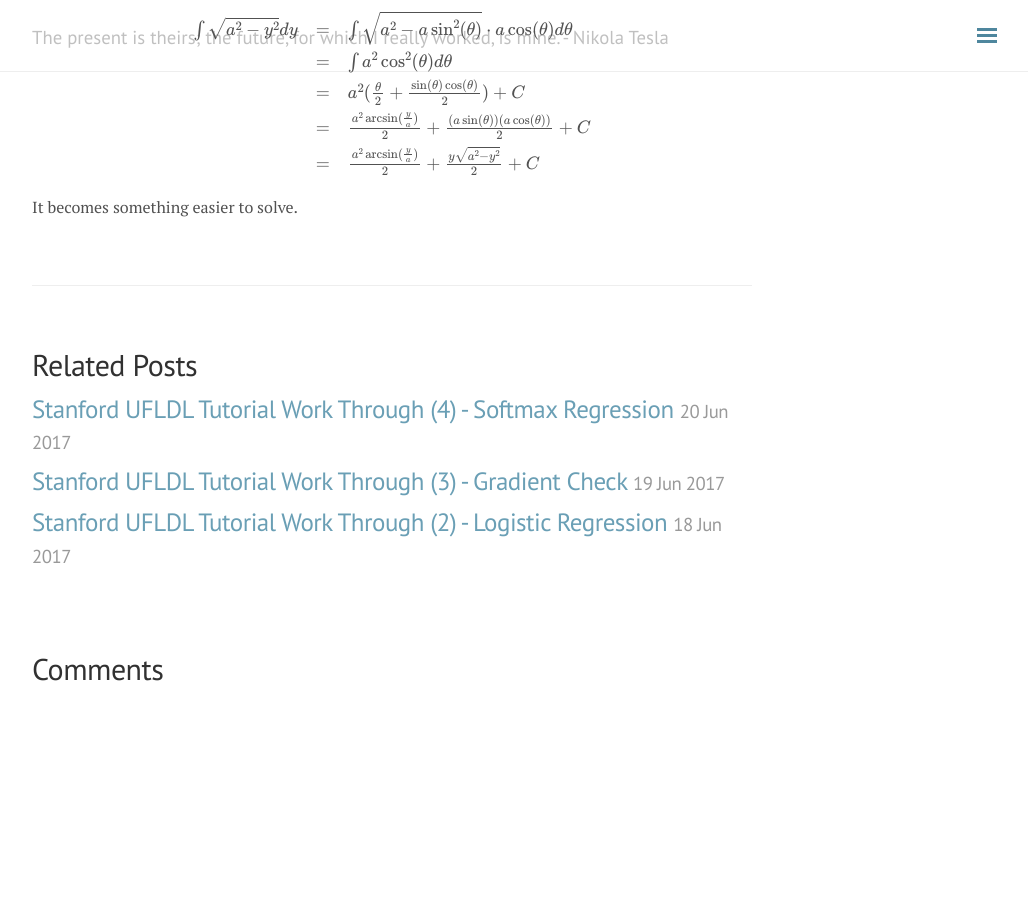
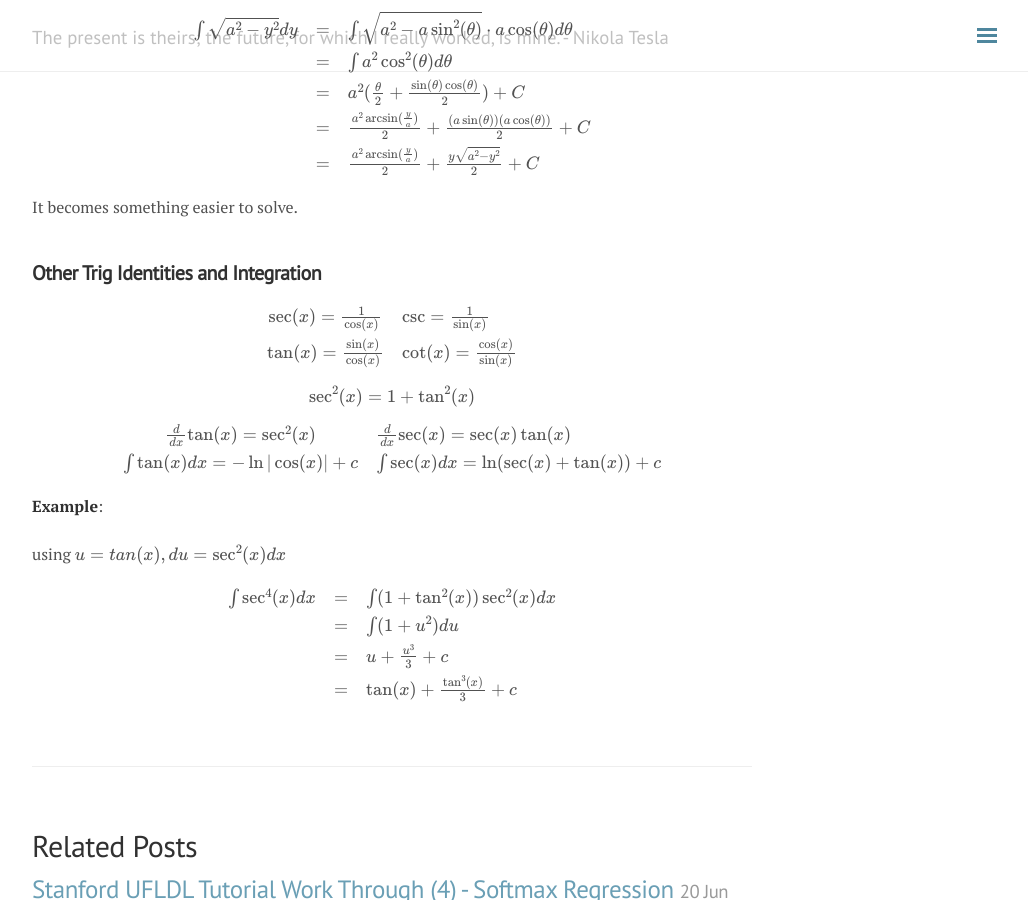
Before and after one commit to andylikescodes/andylikescodes.github.io, a Jekyll site: the page built from _posts/2017-06-19-Refresh-on-Trig-Identities-Integrals-Substitutions.md, in a window 1280 px wide and 900 px high, scrolled down 2535 px. Shown: the whole window, without its empty margins (248-1276 px from the left). Built offline with Jekyll 4.4.1, drawn with Linux system fonts in a browser that asks for light colours; nearby versions of some CDN libraries; formulas are drawn with MathJax 3; comment, search, counter and statistics services are not loaded; before the commit the page ends 3232 px from its top, so only the background shows below that.

Commit message:
trg edited

```diff
--- a/_posts/2017-06-19-Refresh-on-Trig-Identities-Integrals-Substitutions.md
+++ b/_posts/2017-06-19-Refresh-on-Trig-Identities-Integrals-Substitutions.md
@@ -108,3 +108,26 @@ $$\begin{array}{ccl}
 \end{array}$$
 
 It becomes something easier to solve.
+
+## Other Trig Identities and Integration
+
+$$\begin{array}{cl}\sec(x)=\frac{1}{\cos(x)}&\csc=\frac{1}{\sin(x)}\\
+\tan(x)=\frac{\sin(x)}{\cos(x)}&\cot(x) = \frac{\cos(x)}{\sin(x)}
+\end{array}$$
+
+$$\sec^2(x) = 1+\tan^2(x)$$
+
+$$\begin{array}{cl}\frac{d}{dx}\tan(x)=\sec^2(x)&\frac{d}{dx}\sec(x)=\sec(x)\tan(x)\\
+\int\tan(x)dx=-\ln\vert\cos(x)\vert+c&\int\sec(x)dx = \ln(\sec(x)+\tan(x))+c
+\end{array}$$
+
+**Example**:
+
+using $$u=tan(x),du=\sec^2(x)dx$$
+
+$$\begin{array}{ccl}
+\int\sec^4(x)dx&=&\int(1+\tan^2(x))\sec^2(x)dx\\
+&=&\int(1+u^2)du\\
+&=&u+\frac{u^3}{3}+c\\
+&=&\tan(x)+\frac{\tan^3(x)}{3}+c
+\end{array}$$
```
